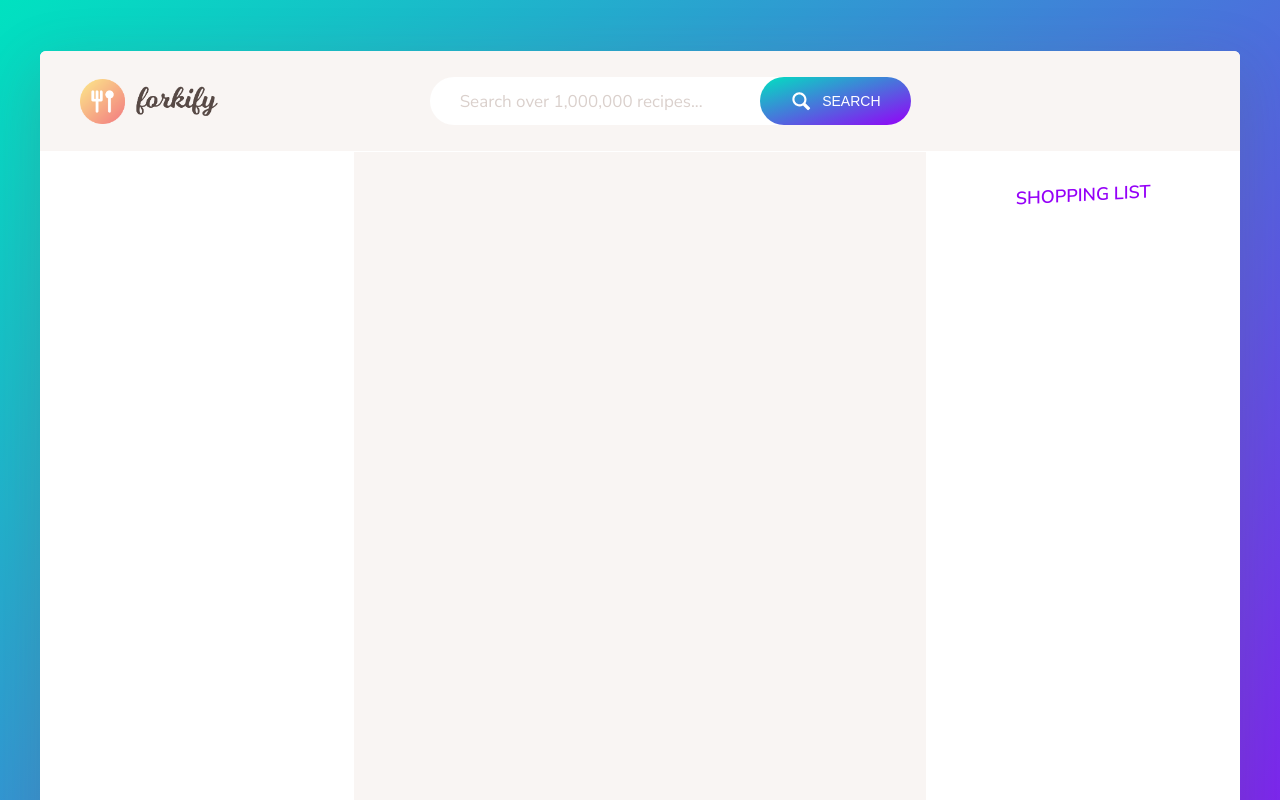
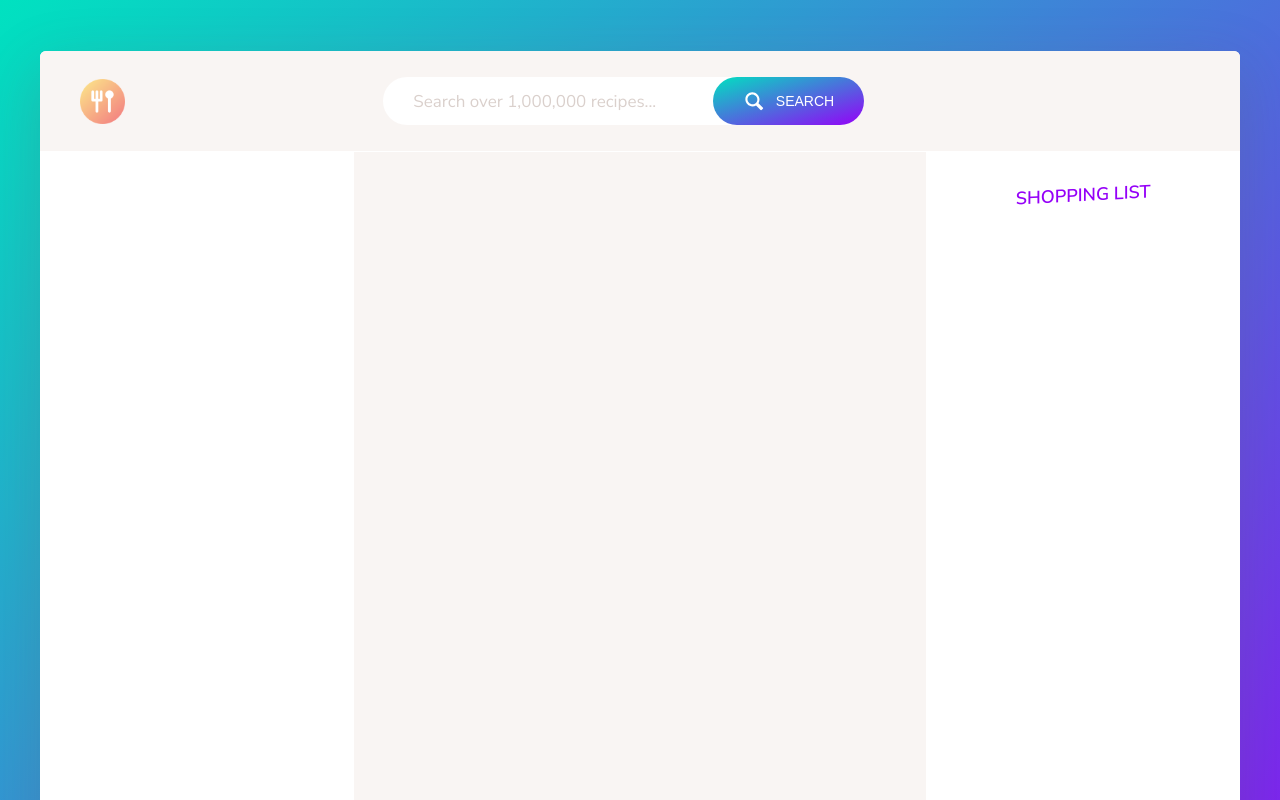
Before and after one commit to mrtousif/recipe-search, a website built with webpack: page src/index.html in a window 1280 px wide. Shown: the top 800 px of the page. Built offline with nearby package versions, Linux system fonts and the light colour scheme.

Commit message:
index.html updated

```diff
--- a/package.json
+++ b/package.json
@@ -5,8 +5,8 @@
   "main": "index.js",
   "scripts": {
     "start": "node server.js",
-    "dev": "webpack --mode development",
-    "wp:build": "webpack --mode production",
+    "dev:bundle": "webpack --mode development",
+    "prod:bundle": "webpack --mode production",
     "dev:start": "webpack-dev-server --mode development --open",
     "prod:start": "webpack-dev-server --mode production --open"
   },
--- a/server.js
+++ b/server.js
@@ -2,6 +2,7 @@ const path = require("path");
 const express = require("express");
 
 const app = express();
+
 // serve static files
 app.use(express.static(path.join(__dirname, "dist")));
 
--- a/src/index.html
+++ b/src/index.html
@@ -16,7 +16,7 @@
   <body>
     <div class="container">
       <header class="header">
-        <img src="img/logo.png" alt="Logo" class="header__logo" />
+        <img src="img/favicon.png" alt="Logo" class="header__logo" />
         <form class="search">
           <input
             type="text"
```
Also changed, not shown: dist/index.html, dist/js/bundle.js.
